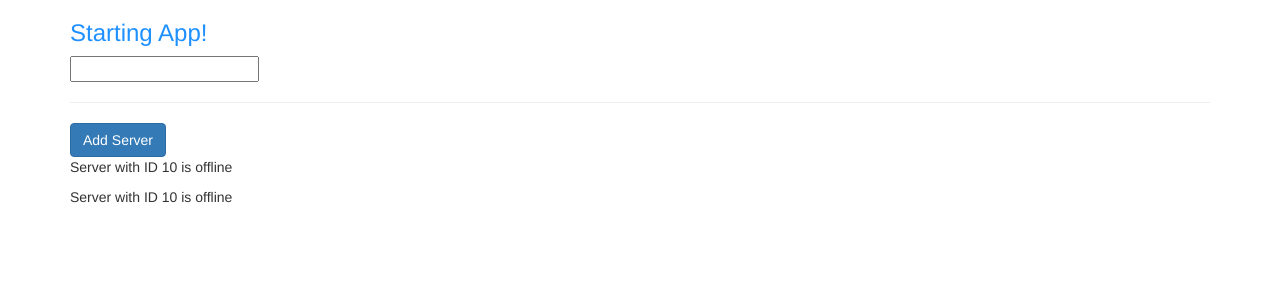
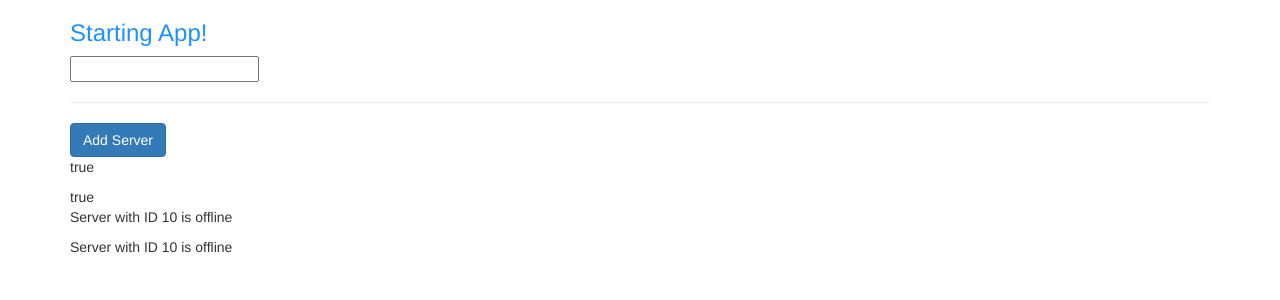
Before and after one commit to ouellettetech/MixpoLuchLearn, an Angular app in the folder Angular4/my-dream-app/: page / in a window 1280 px wide. Shown: the top 300 px of the page. Built offline with nearby package versions, Linux system fonts and the light colour scheme.

Commit message:
Angular4: Leason 25

```diff
--- a/Angular4/my-dream-app/src/app/servers/servers.component.html
+++ b/Angular4/my-dream-app/src/app/servers/servers.component.html
@@ -1,3 +1,5 @@
 <button class="btn btn-primary" [disabled]="!allowNewServer">Add Server</button>
+<p [innerText]="allowNewServer"></p>
+{{ allowNewServer }}
 <app-server></app-server>
 <app-server></app-server>
```
